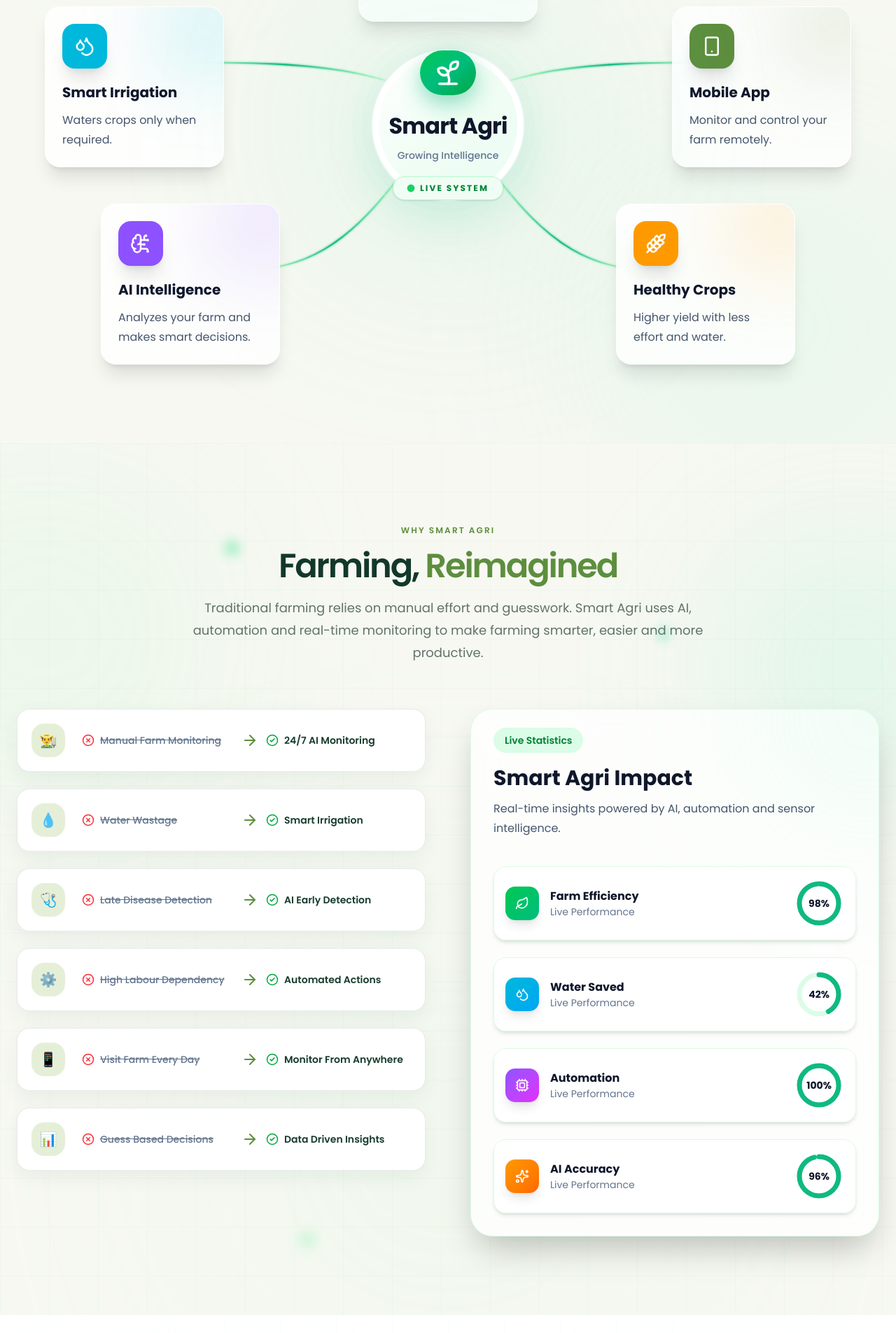
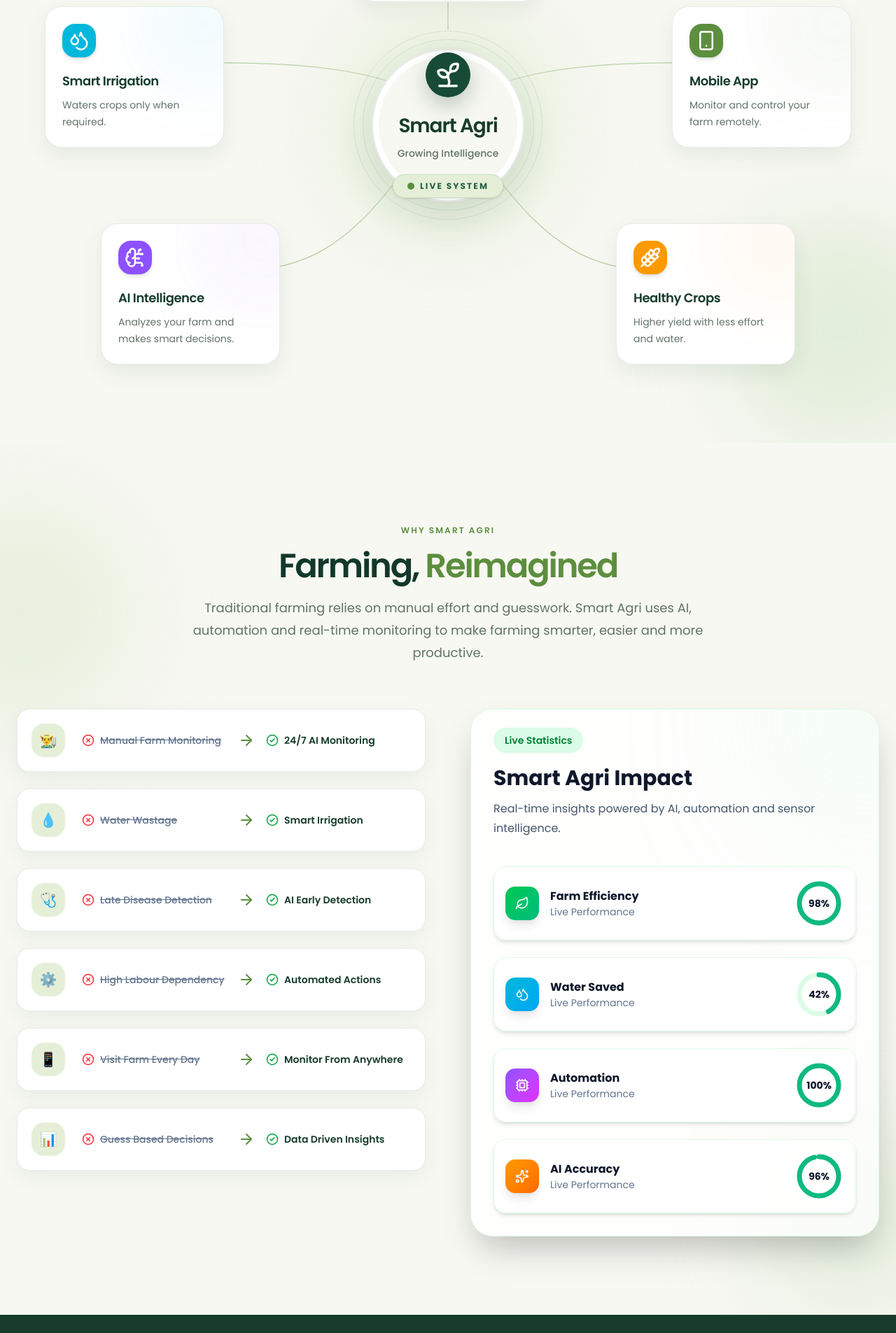
Before and after one commit to Gnanesh09/agritech, a Next.js app in the folder web/: page / in a window 1280 px wide. Shown: the part 6995-8900 px from the top of the page at 70% size. Built offline with nearby package versions, Linux system fonts and the light colour scheme.

Commit message:
refactor: streamline ecosystem components for improved performance and styling

```diff
--- a/web/components/ui/ecosystem/AnimatedConnections.tsx
+++ b/web/components/ui/ecosystem/AnimatedConnections.tsx
@@ -1,145 +1,19 @@
-"use client";
-
-import { motion } from "framer-motion";
-
 const line = {
   fill: "none",
-  stroke: "url(#greenGradient)",
-  strokeWidth: 2.4,
+  stroke: "#8aac68",
+  strokeWidth: 1.5,
   strokeLinecap: "round" as const,
-  filter: "url(#glow)",
+  opacity: 0.55,
 };
 
 export default function AnimatedConnections() {
   return (
-    <svg
-      className="pointer-events-none absolute inset-0 h-full w-full"
-      viewBox="0 0 1200 850"
-      preserveAspectRatio="none"
-    >
-      <defs>
-        {/* Premium Gradient */}
-        <linearGradient id="greenGradient">
-          <stop offset="0%" stopColor="#D1FAE5" stopOpacity="0" />
-          <stop offset="18%" stopColor="#86EFAC" stopOpacity=".7" />
-          <stop offset="50%" stopColor="#10B981" stopOpacity="1" />
-          <stop offset="82%" stopColor="#86EFAC" stopOpacity=".7" />
-          <stop offset="100%" stopColor="#D1FAE5" stopOpacity="0" />
-        </linearGradient>
-
-        {/* Soft Glow */}
-        <filter id="glow">
-          <feGaussianBlur stdDeviation="1.8" result="blur" />
-          <feMerge>
-            <feMergeNode in="blur" />
-            <feMergeNode in="SourceGraphic" />
-          </feMerge>
-        </filter>
-      </defs>
-
-      {/* TOP */}
-
-      <motion.path
-        d="M600 110
-           C600 170,
-             600 220,
-             600 285"
-        {...line}
-        initial={{ pathLength: 0 }}
-        whileInView={{ pathLength: 1 }}
-        viewport={{ once: true }}
-        transition={{ duration: 1 }}
-      />
-
-      {/* LEFT */}
-
-      <motion.path
-        d="
-        M170 340
-        C290 340,
-          390 340,
-          470 360
-
-        S540 390,
-         548 398
-      "
-        {...line}
-        initial={{ pathLength: 0 }}
-        whileInView={{ pathLength: 1 }}
-        viewport={{ once: true }}
-        transition={{
-          duration: 1,
-          delay: .2,
-        }}
-      />
-
-      {/* RIGHT */}
-
-      <motion.path
-        d="
-        M1030 340
-        C910 340,
-          810 340,
-          730 360
-
-        S660 390,
-         652 398
-      "
-        {...line}
-        initial={{ pathLength: 0 }}
-        whileInView={{ pathLength: 1 }}
-        viewport={{ once: true }}
-        transition={{
-          duration: 1,
-          delay: .35,
-        }}
-      />
-
-      {/* BOTTOM LEFT */}
-
-      <motion.path
-        d="
-        M300 690
-
-        C390 690,
-          450 640,
-          505 565
-
-        S555 500,
-         565 470
-      "
-        {...line}
-        initial={{ pathLength: 0 }}
-        whileInView={{ pathLength: 1 }}
-        viewport={{ once: true }}
-        transition={{
-          duration: 1,
-          delay: .5,
-        }}
-      />
-
-      {/* BOTTOM RIGHT */}
-
-      <motion.path
-        d="
-        M900 690
-
-        C810 690,
-          750 640,
-          695 565
-
-        S645 500,
-         635 470
-      "
-        {...line}
-        initial={{ pathLength: 0 }}
-        whileInView={{ pathLength: 1 }}
-        viewport={{ once: true }}
-        transition={{
-          duration: 1,
-          delay: .65,
-        }}
-      />
+    <svg className="pointer-events-none absolute inset-0 h-full w-full" viewBox="0 0 1200 850" preserveAspectRatio="none" aria-hidden="true">
+      <path d="M600 110 C600 170,600 220,600 285" {...line} />
+      <path d="M170 340 C290 340,390 340,470 360 S540 390,548 398" {...line} />
+      <path d="M1030 340 C910 340,810 340,730 360 S660 390,652 398" {...line} />
+      <path d="M300 690 C390 690,450 640,505 565 S555 500,565 470" {...line} />
+      <path d="M900 690 C810 690,750 640,695 565 S645 500,635 470" {...line} />
     </svg>
   );
 }
--- a/web/components/ui/ecosystem/BackgroundGlow.tsx
+++ b/web/components/ui/ecosystem/BackgroundGlow.tsx
@@ -1,35 +1,8 @@
-"use client";
-
-import { motion } from "framer-motion";
-
 export default function BackgroundGlow() {
   return (
     <>
-      <motion.div
-        animate={{
-          scale: [1, 1.2, 1],
-          x: [-20, 20, -20],
-          y: [-10, 10, -10],
-        }}
-        transition={{
-          repeat: Infinity,
-          duration: 10,
-        }}
-        className="absolute left-0 top-20 h-72 w-72 rounded-full bg-green-200/40 blur-[120px]"
-      />
-
-      <motion.div
-        animate={{
-          scale: [1.2, 1, 1.2],
-          x: [20, -20, 20],
-          y: [10, -10, 10],
-        }}
-        transition={{
-          repeat: Infinity,
-          duration: 12,
-        }}
-        className="absolute right-0 bottom-0 h-80 w-80 rounded-full bg-emerald-200/40 blur-[140px]"
-      />
+      <div aria-hidden="true" className="pointer-events-none absolute -left-24 top-16 h-72 w-72 rounded-full bg-[#dceacb]/70 blur-3xl" />
+      <div aria-hidden="true" className="pointer-events-none absolute -right-20 bottom-0 h-80 w-80 rounded-full bg-[#c9dfbd]/45 blur-3xl" />
     </>
   );
 }
--- a/web/components/ui/ecosystem/EcosystemCenter.tsx
+++ b/web/components/ui/ecosystem/EcosystemCenter.tsx
@@ -23,92 +23,43 @@ export default function EcosystemCenter() {
       }}
       className="relative flex items-center justify-center"
     >
-      {/* Ambient Glow */}
-      <motion.div
-        animate={{
-          scale: [1, 1.08, 1],
-          opacity: [0.18, 0.35, 0.18],
-        }}
-        transition={{
-          duration: 6,
-          repeat: Infinity,
-          ease: "easeInOut",
-        }}
-        className="absolute h-[340px] w-[340px] rounded-full bg-emerald-300 blur-[140px]"
-      />
+      <div className="absolute h-[300px] w-[300px] rounded-full bg-[#dceacb]/70 blur-3xl" />
 
       {/* Outer Ring */}
-      <motion.div
-        animate={{ rotate: 360 }}
-        transition={{
-          duration: 45,
-          repeat: Infinity,
-          ease: "linear",
-        }}
-        className="absolute h-[270px] w-[270px] rounded-full border border-green-100/70"
-      />
+      <div className="absolute h-[270px] w-[270px] rounded-full border border-[#174b36]/10" />
 
       {/* Inner Ring */}
-      <motion.div
-        animate={{ rotate: -360 }}
-        transition={{
-          duration: 60,
-          repeat: Infinity,
-          ease: "linear",
-        }}
-        className="absolute h-[245px] w-[245px] rounded-full border border-emerald-100/60"
-      />
+      <div className="absolute h-[245px] w-[245px] rounded-full border border-[#174b36]/10" />
 
       {/* Decorative Ring */}
-      <div className="absolute h-[220px] w-[220px] rounded-full bg-gradient-to-br from-green-50 via-white to-emerald-50 shadow-inner" />
+      <div className="absolute h-[220px] w-[220px] rounded-full bg-[#f7f8f2] shadow-inner" />
 
       {/* Main Hub */}
-      <div className="relative z-20 flex h-[216px] w-[216px] flex-col items-center justify-center rounded-full border border-white/80 bg-white/95 shadow-[0_28px_70px_rgba(16,185,129,0.16)] backdrop-blur-xl">
+      <div className="relative z-20 flex h-[216px] w-[216px] flex-col items-center justify-center rounded-full border border-[#174b36]/10 bg-white shadow-[0_24px_56px_rgba(20,61,43,0.14)]">
 
         {/* Inner Gradient */}
-        <div className="absolute inset-2 rounded-full bg-gradient-to-br from-white via-green-50 to-emerald-50" />
+        <div className="absolute inset-2 rounded-full bg-[#f7f8f2]" />
 
         {/* Icon */}
-        <motion.div
-          whileHover={{
-            rotate: 8,
-            scale: 1.06,
-          }}
-          transition={{
-            type: "spring",
-            stiffness: 250,
-          }}
-          className="relative z-10 mb-5 flex h-20 w-20 items-center justify-center rounded-full bg-gradient-to-br from-green-500 via-emerald-500 to-green-600 text-white shadow-[0_12px_30px_rgba(16,185,129,0.45)]"
-        >
+        <div className="relative z-10 mb-5 flex h-16 w-16 items-center justify-center rounded-full bg-[#174b36] text-white shadow-[0_12px_30px_rgba(20,61,43,0.25)]">
           <Sprout size={42} />
-        </motion.div>
+        </div>
 
         {/* Title */}
-        <h3 className="relative z-10 text-[32px] font-extrabold tracking-tight text-slate-900">
+        <h3 className="relative z-10 text-[28px] font-semibold tracking-[-0.04em] text-[#173c2c]">
           Smart Agri
         </h3>
 
         {/* Subtitle */}
-        <p className="relative z-10 mt-2 text-sm font-medium text-slate-500">
+        <p className="relative z-10 mt-2 text-sm font-medium text-[#617369]">
           Growing Intelligence
         </p>
 
         {/* Live Badge */}
-        <div className="relative z-10 mt-5 flex items-center gap-2 rounded-full border border-green-200 bg-green-50 px-5 py-2 shadow-sm">
-          <motion.span
-            animate={{
-              scale: [1, 1.4, 1],
-              opacity: [1, 0.4, 1],
-            }}
-            transition={{
-              duration: 1.8,
-              repeat: Infinity,
-              ease: "easeInOut",
-            }}
-            className="h-2.5 w-2.5 rounded-full bg-green-500"
-          />
+        <div className="relative z-10 mt-5 flex items-center gap-2 rounded-full border border-[#174b36]/10 bg-[#e5efd8] px-5 py-2 shadow-sm">
+          <span className="h-2.5 w-2.5 rounded-full bg-[#5d8e3e]" />
 
-          <span className="text-xs font-bold tracking-[0.18em] text-green-700">
+          <span className="text-xs font-bold tracking-[0.18em] text-[#236044]">
             LIVE SYSTEM
           </span>
         </div>
--- a/web/components/ui/ecosystem/EcosystemNode.tsx
+++ b/web/components/ui/ecosystem/EcosystemNode.tsx
@@ -27,31 +27,28 @@ export default function EcosystemNode({
         duration: 0.7,
         delay,
       }}
-      whileHover={{
-        y: -10,
-        scale: 1.05,
-      }}
-      className="group relative w-64 overflow-hidden rounded-3xl border border-white/60 bg-white/80 p-6 shadow-xl backdrop-blur-xl"
+      whileHover={{ y: -3 }}
+      className="group relative w-full overflow-hidden rounded-[1.5rem] border border-[#174b36]/10 bg-white p-6 shadow-[0_12px_30px_rgba(20,61,43,0.08)] transition-shadow duration-300 hover:shadow-[0_18px_36px_rgba(20,61,43,0.12)] lg:w-64"
     >
       {/* Glow */}
       <div
-        className={`absolute -right-12 -top-12 h-36 w-36 rounded-full ${color} opacity-20 blur-3xl transition-all duration-500 group-hover:scale-150`}
+        className={`absolute -right-12 -top-12 h-36 w-36 rounded-full ${color} opacity-10 blur-3xl`}
       />
 
       {/* Shine */}
-      <div className="absolute inset-0 bg-gradient-to-br from-white/40 via-transparent to-transparent opacity-80" />
+      <div className="absolute inset-0 bg-gradient-to-br from-white/40 via-transparent to-transparent" />
 
       <div
-        className={`relative z-10 mb-5 flex h-16 w-16 items-center justify-center rounded-2xl ${color} text-white shadow-xl transition-all duration-500 group-hover:rotate-6 group-hover:scale-110`}
+        className={`relative z-10 mb-5 flex h-12 w-12 items-center justify-center rounded-2xl ${color} text-white shadow-md`}
       >
         {icon}
       </div>
 
-      <h3 className="relative z-10 text-xl font-bold text-slate-900">
+      <h3 className="relative z-10 text-lg font-semibold tracking-[-0.025em] text-[#173c2c]">
         {title}
       </h3>
 
-      <p className="relative z-10 mt-3 leading-7 text-slate-600">
+      <p className="relative z-10 mt-2 text-sm leading-6 text-[#617369]">
         {description}
       </p>
     </motion.div>
--- a/web/components/ui/why-smart-agri/BackgroundGlow.tsx
+++ b/web/components/ui/why-smart-agri/BackgroundGlow.tsx
@@ -1,105 +1,8 @@
-"use client";
-
-import { motion } from "framer-motion";
-
 export default function BackgroundGlow() {
   return (
     <>
-      {/* Top Left Glow */}
-      <motion.div
-        animate={{
-          scale: [1, 1.12, 1],
-          opacity: [0.15, 0.28, 0.15],
-        }}
-        transition={{
-          duration: 8,
-          repeat: Infinity,
-          ease: "easeInOut",
-        }}
-        className="absolute -left-32 top-20 h-96 w-96 rounded-full bg-green-300 blur-[140px]"
-      />
-
-      {/* Top Right Glow */}
-      <motion.div
-        animate={{
-          scale: [1.1, 1, 1.1],
-          opacity: [0.12, 0.25, 0.12],
-        }}
-        transition={{
-          duration: 10,
-          repeat: Infinity,
-          ease: "easeInOut",
-        }}
-        className="absolute -right-24 top-40 h-80 w-80 rounded-full bg-emerald-300 blur-[130px]"
-      />
-
-      {/* Bottom Glow */}
-      <motion.div
-        animate={{
-          scale: [1, 1.15, 1],
-          opacity: [0.08, 0.18, 0.08],
-        }}
-        transition={{
-          duration: 12,
-          repeat: Infinity,
-          ease: "easeInOut",
-        }}
-        className="absolute bottom-0 left-1/2 h-[500px] w-[500px] -translate-x-1/2 rounded-full bg-green-200 blur-[180px]"
-      />
-
-      {/* Floating Orb 1 */}
-      <motion.div
-        animate={{
-          y: [0, -25, 0],
-          x: [0, 10, 0],
-        }}
-        transition={{
-          duration: 8,
-          repeat: Infinity,
-          ease: "easeInOut",
-        }}
-        className="absolute left-1/4 top-36 h-5 w-5 rounded-full bg-green-400/40 blur-sm"
-      />
-
-      {/* Floating Orb 2 */}
-      <motion.div
-        animate={{
-          y: [0, 20, 0],
-          x: [0, -10, 0],
-        }}
-        transition={{
-          duration: 9,
-          repeat: Infinity,
-          ease: "easeInOut",
-        }}
-        className="absolute right-1/4 top-64 h-4 w-4 rounded-full bg-emerald-400/40 blur-sm"
-      />
-
-      {/* Floating Orb 3 */}
-      <motion.div
-        animate={{
-          y: [0, -18, 0],
-          x: [0, 12, 0],
-        }}
-        transition={{
-          duration: 7,
-          repeat: Infinity,
-          ease: "easeInOut",
-        }}
-        className="absolute bottom-24 left-1/3 h-6 w-6 rounded-full bg-green-300/30 blur-sm"
-      />
-
-      {/* Grid Pattern */}
-      <div
-        className="absolute inset-0 opacity-[0.025]"
-        style={{
-          backgroundImage: `
-            linear-gradient(to right, #16a34a 1px, transparent 1px),
-            linear-gradient(to bottom, #16a34a 1px, transparent 1px)
-          `,
-          backgroundSize: "70px 70px",
-        }}
-      />
+      <div aria-hidden="true" className="pointer-events-none absolute -left-32 top-20 h-80 w-80 rounded-full bg-[#dceacb]/50 blur-3xl" />
+      <div aria-hidden="true" className="pointer-events-none absolute -right-20 bottom-0 h-72 w-72 rounded-full bg-[#c9dfbd]/35 blur-3xl" />
     </>
   );
 }
--- a/web/components/ui/why-smart-agri/ComparisonRow.tsx
+++ b/web/components/ui/why-smart-agri/ComparisonRow.tsx
@@ -31,9 +31,6 @@ export default function ComparisonRow({
         duration: 0.7,
         delay: index * 0.1,
       }}
-      whileHover={{
-        y: -6,
-      }}
       className="group"
     >
       <div className="overflow-hidden rounded-2xl border border-[#174b36]/10 bg-white shadow-[0_10px_28px_rgba(20,61,43,0.06)] transition-shadow duration-300 hover:shadow-[0_18px_34px_rgba(20,61,43,0.12)]">
@@ -48,20 +45,7 @@ export default function ComparisonRow({
 
           {/* Old */}
 
-          <motion.div
-            initial={{
-              opacity: 0,
-              x: -40,
-            }}
-            whileInView={{
-              opacity: 1,
-              x: 0,
-            }}
-            viewport={{ once: true }}
-            transition={{
-              delay: index * 0.12,
-            }}
-          >
+          <div>
             <div className="flex items-center gap-2">
 
               <XCircle
@@ -74,39 +58,17 @@ export default function ComparisonRow({
               </span>
 
             </div>
-          </motion.div>
+          </div>
 
           {/* Arrow */}
 
-          <motion.div
-            animate={{
-              x: [0, 5, 0],
-            }}
-            transition={{
-              duration: 2,
-              repeat: Infinity,
-            }}
-            className="text-[#5d8e3e]"
-          >
+          <div className="text-[#5d8e3e]">
             <ArrowRight size={24} />
-          </motion.div>
+          </div>
 
           {/* New */}
 
-          <motion.div
-            initial={{
-              opacity: 0,
-              x: 40,
-            }}
-            whileInView={{
-              opacity: 1,
-              x: 0,
-            }}
-            viewport={{ once: true }}
-            transition={{
-              delay: index * 0.18,
-            }}
-          >
+          <div>
             <div className="flex items-center gap-2">
 
               <CheckCircle2
@@ -119,7 +81,7 @@ export default function ComparisonRow({
               </span>
 
             </div>
-          </motion.div>
+          </div>
 
         </div>
 
```
Also changed, not shown: web/components/ui/faq/FAQ.tsx (+4 -13 lines), web/components/ui/faq/FAQItem.tsx (+9 -61 lines), web/components/ui/use-cases/UseCaseCard.tsx (+9 -24 lines), web/components/ui/use-cases/UseCases.tsx (+21 -19 lines).
